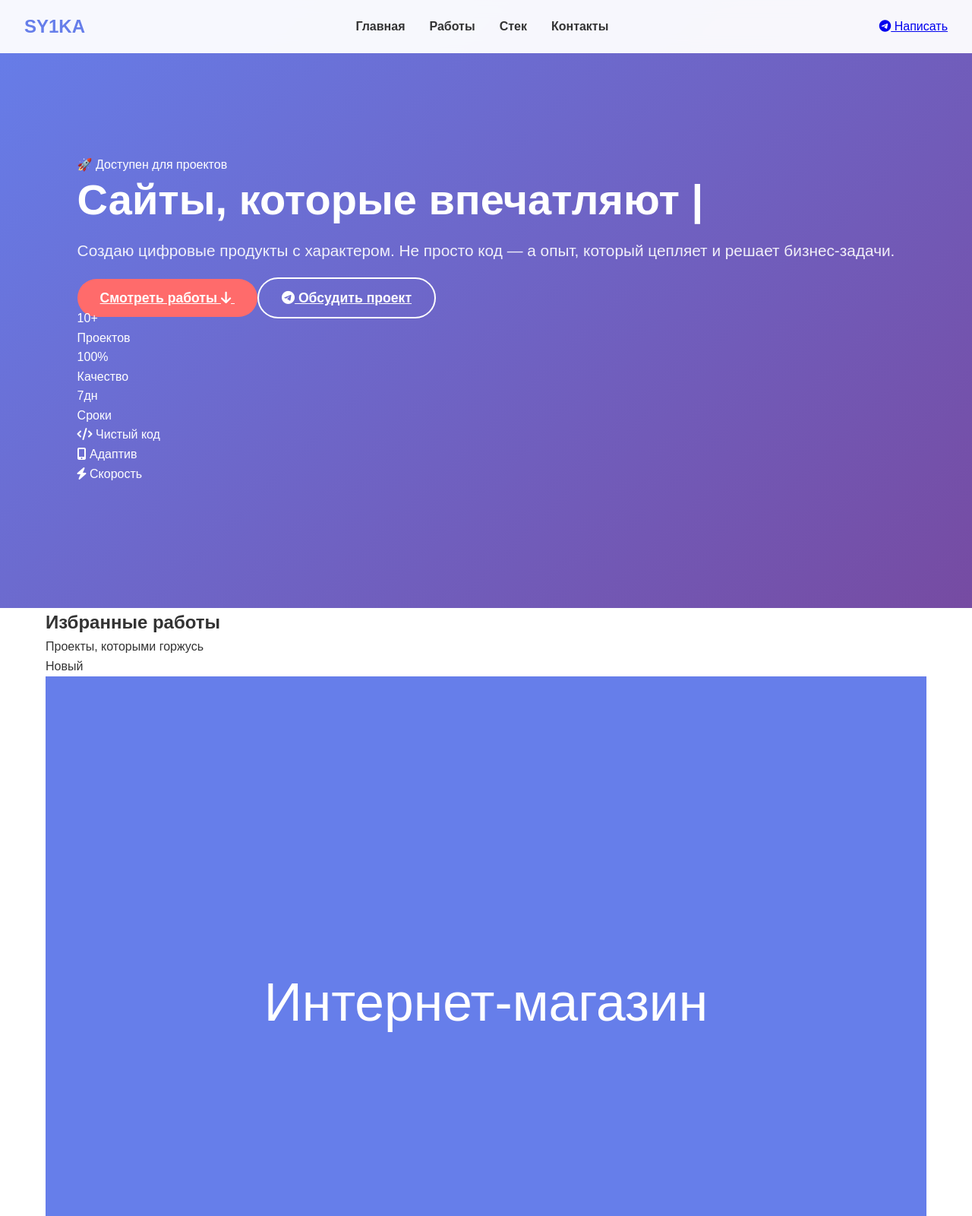
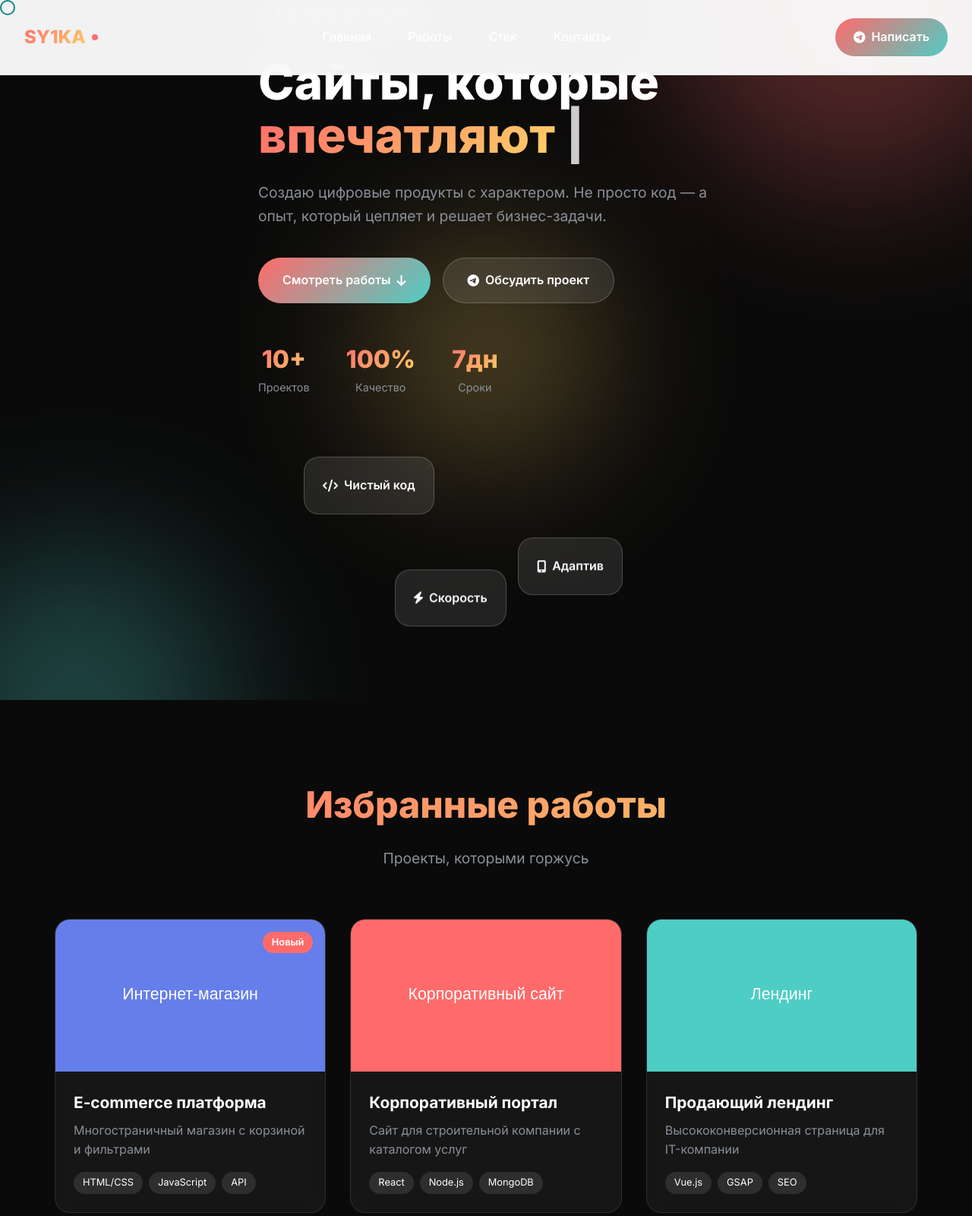
Before and after one commit to Asdgor/mega, a plain HTML site: page index.html in a window 1280 px wide. Shown: the top 1600 px of the page at 76% size. Drawn offline with Linux system fonts and the light colour scheme.

Commit message:
Update style.css

```diff
--- a/style.css
+++ b/style.css
@@ -1,21 +1,53 @@
 /* Базовые стили */
+:root {
+    --primary: #ff6b6b;
+    --secondary: #4ecdc4;
+    --accent: #ffd166;
+    --dark: #0a0a0a;
+    --darker: #050505;
+    --light: #ffffff;
+    --gray: #8a8f98;
+    --gray-dark: #2a2d35;
+
+    --gradient: linear-gradient(135deg, var(--primary), var(--secondary));
+    --gradient-text: linear-gradient(135deg, var(--primary), var(--accent));
+}
+
 * {
     margin: 0;
     padding: 0;
     box-sizing: border-box;
 }
 
+html {
+    scroll-behavior: smooth;
+}
+
 body {
-    font-family: 'Montserrat', sans-serif;
+    font-family: 'Inter', sans-serif;
+    background: var(--dark);
+    color: var(--light);
     line-height: 1.6;
-    color: #333;
     overflow-x: hidden;
 }
 
 .container {
     max-width: 1200px;
     margin: 0 auto;
-    padding: 0 20px;
+    padding: 0 2rem;
+}
+
+/* Кастомный курсор */
+.cursor {
+    position: fixed;
+    width: 20px;
+    height: 20px;
+    border: 2px solid var(--primary);
+    border-radius: 50%;
+    pointer-events: none;
+    z-index: 9999;
+    transition: transform 0.2s, opacity 0.2s;
+    mix-blend-mode: difference;
 }
 
 /* Хедер */
@@ -23,299 +55,593 @@ body {
     position: fixed;
     top: 0;
     width: 100%;
-    background: rgba(255, 255, 255, 0.95);
-    backdrop-filter: blur(10px);
+    background: rgba(10, 10, 10, 0.9);
+    backdrop-filter: blur(20px);
+    border-bottom: 1px solid rgba(255, 255, 255, 0.1);
     z-index: 1000;
     transition: all 0.3s ease;
 }
 
 .nav {
     display: flex;
+    align-items: center;
     justify-content: space-between;
-    align-items: center;
-    padding: 1rem 2rem;
+    padding: 1.5rem 2rem;
 }
 
 .logo {
+    display: flex;
+    align-items: center;
+    gap: 0.5rem;
     font-size: 1.5rem;
-    font-weight: 700;
-    color: #667eea;
+    font-weight: 800;
+}
+
+.logo-text {
+    background: var(--gradient-text);
+    -webkit-background-clip: text;
+    -webkit-text-fill-color: transparent;
+}
+
+.logo-dot {
+    width: 8px;
+    height: 8px;
+    background: var(--primary);
+    border-radius: 50%;
+    animation: pulse 2s infinite;
+}
+
+@keyframes pulse {
+    0%, 100% { opacity: 1; }
+    50% { opacity: 0.5; }
 }
 
 .nav-links {
     display: flex;
-    gap: 2rem;
+    gap: 3rem;
 }
 
-.nav-links a {
+.nav-link {
+    color: var(--light);
     text-decoration: none;
-    color: #333;
-    font-weight: 600;
+    font-weight: 500;
+    position: relative;
     transition: color 0.3s;
 }
 
-.nav-links a:hover {
-    color: #667eea;
+.nav-link::after {
+    content: '';
+    position: absolute;
+    bottom: -5px;
+    left: 0;
+    width: 0;
+    height: 2px;
+    background: var(--gradient);
+    transition: width 0.3s;
+}
+
+.nav-link:hover::after {
+    width: 100%;
+}
+
+.tg-btn {
+    background: var(--gradient);
+    color: var(--light);
+    padding: 0.75rem 1.5rem;
+    border-radius: 50px;
+    text-decoration: none;
+    font-weight: 600;
+    display: flex;
+    align-items: center;
+    gap: 0.5rem;
+    transition: transform 0.3s;
+}
+
+.tg-btn:hover {
+    transform: translateY(-2px);
 }
 
 .menu-btn {
     display: none;
-    font-size: 1.5rem;
+    flex-direction: column;
+    gap: 4px;
     cursor: pointer;
+}
+
+.menu-btn span {
+    width: 25px;
+    height: 3px;
+    background: var(--light);
+    transition: 0.3s;
 }
 
 /* Герой секция */
 .hero {
-    background: linear-gradient(135deg, #667eea 0%, #764ba2 100%);
-    color: white;
-    padding: 120px 0 80px;
     min-height: 100vh;
     display: flex;
     align-items: center;
+    position: relative;
+    overflow: hidden;
 }
 
-.hero-content h1 {
-    font-size: 3.5rem;
-    margin-bottom: 1rem;
-    line-height: 1.2;
+.hero-bg {
+    position: absolute;
+    top: 0;
+    left: 0;
+    width: 100%;
+    height: 100%;
+    z-index: -1;
 }
 
-.highlight {
-    color: #ffd700;
-    text-shadow: 0 2px 10px rgba(0,0,0,0.3);
+.bg-shape {
+    position: absolute;
+    border-radius: 50%;
+    filter: blur(100px);
+    opacity: 0.3;
 }
 
-.hero-content p {
-    font-size: 1.3rem;
-    margin-bottom: 2rem;
-    opacity: 0.9;
+.shape-1 {
+    width: 500px;
+    height: 500px;
+    background: var(--primary);
+    top: -250px;
+    right: -100px;
 }
 
-.hero-buttons {
+.shape-2 {
+    width: 400px;
+    height: 400px;
+    background: var(--secondary);
+    bottom: -200px;
+    left: -100px;
+}
+
+.shape-3 {
+    width: 300px;
+    height: 300px;
+    background: var(--accent);
+    top: 50%;
+    left: 50%;
+    transform: translate(-50%, -50%);
+}
+
+.hero-content {
+    flex: 1;
+    max-width: 600px;
+}
+
+.hero-badge {
+    background: rgba(255, 255, 255, 0.1);
+    backdrop-filter: blur(10px);
+    border: 1px solid rgba(255, 255, 255, 0.2);
+    padding: 0.5rem 1rem;
+    border-radius: 50px;
+    display: inline-block;
+    margin-bottom: 2rem;
+    font-size: 0.9rem;
+}
+
+.hero-title {
+    font-size: clamp(2.5rem, 5vw, 4.5rem);
+    font-weight: 800;
+    line-height: 1.1;
+    margin-bottom: 1.5rem;
+}
+
+.title-line {
+    display: block;
+}
+
+.typing-text {
+    background: var(--gradient-text);
+    -webkit-background-clip: text;
+    -webkit-text-fill-color: transparent;
+}
+
+.cursor-blinking {
+    animation: blink 1s infinite;
+}
+
+@keyframes blink {
+    0%, 100% { opacity: 1; }
+    50% { opacity: 0; }
+}
+
+.hero-description {
+    font-size: 1.2rem;
+    color: var(--gray);
+    margin-bottom: 2.5rem;
+    line-height: 1.6;
+}
+
+.hero-actions {
     display: flex;
     gap: 1rem;
-    margin-bottom: 2rem;
+    margin-bottom: 3rem;
+}
+
+.btn {
+    display: inline-flex;
+    align-items: center;
+    gap: 0.5rem;
+    padding: 1rem 2rem;
+    border-radius: 50px;
+    text-decoration: none;
+    font-weight: 600;
+    transition: all 0.3s;
+    border: none;
+    cursor: pointer;
 }
 
 .btn-primary {
-    background: #ff6b6b;
-    color: white;
-    padding: 15px 30px;
-    border: none;
-    border-radius: 50px;
-    font-size: 1.1rem;
-    font-weight: 600;
-    cursor: pointer;
-    transition: all 0.3s ease;
+    background: var(--gradient);
+    color: var(--light);
 }
 
 .btn-primary:hover {
-    transform: translateY(-3px);
-    box-shadow: 0 10px 25px rgba(255, 107, 107, 0.4);
+    transform: translateY(-2px);
+    box-shadow: 0 10px 30px rgba(255, 107, 107, 0.3);
 }
 
 .btn-secondary {
-    background: transparent;
-    color: white;
-    padding: 15px 30px;
-    border: 2px solid white;
-    border-radius: 50px;
-    font-size: 1.1rem;
-    font-weight: 600;
-    cursor: pointer;
-    transition: all 0.3s ease;
+    background: rgba(255, 255, 255, 0.1);
+    backdrop-filter: blur(10px);
+    border: 1px solid rgba(255, 255, 255, 0.2);
+    color: var(--light);
 }
 
 .btn-secondary:hover {
-    background: white;
-    color: #667eea;
+    background: rgba(255, 255, 255, 0.2);
 }
 
-/* Навыки */
-.skills {
-    padding: 100px 0;
-    background: #f8f9fa;
+.hero-stats {
+    display: flex;
+    gap: 3rem;
 }
 
-.skills h2 {
+.stat {
     text-align: center;
-    font-size: 2.5rem;
-    margin-bottom: 3rem;
 }
 
-.skills-grid {
+.stat-number {
+    font-size: 2rem;
+    font-weight: 800;
+    background: var(--gradient-text);
+    -webkit-background-clip: text;
+    -webkit-text-fill-color: transparent;
+}
+
+.stat-label {
+    font-size: 0.9rem;
+    color: var(--gray);
+}
+
+.hero-visual {
+    flex: 1;
+    position: relative;
+    height: 400px;
+}
+
+.floating-card {
+    position: absolute;
+    background: rgba(255, 255, 255, 0.1);
+    backdrop-filter: blur(10px);
+    border: 1px solid rgba(255, 255, 255, 0.2);
+    border-radius: 20px;
+    padding: 1.5rem;
+    animation: float 3s ease-in-out infinite;
+}
+
+.card-1 {
+    top: 20%;
+    left: 10%;
+    animation-delay: 0s;
+}
+
+.card-2 {
+    top: 50%;
+    right: 20%;
+    animation-delay: 1s;
+}
+
+.card-3 {
+    bottom: 20%;
+    left: 30%;
+    animation-delay: 2s;
+}
+
+@keyframes float {
+    0%, 100% { transform: translateY(0px); }
+    50% { transform: translateY(-20px); }
+}
+
+.card-content {
+    display: flex;
+    align-items: center;
+    gap: 0.5rem;
+    font-weight: 600;
+}
+
+/* Секции */
+.section-header {
+    text-align: center;
+    margin-bottom: 4rem;
+}
+
+.section-title {
+    font-size: 3rem;
+    font-weight: 800;
+    margin-bottom: 1rem;
+    background: var(--gradient-text);
+    -webkit-background-clip: text;
+    -webkit-text-fill-color: transparent;
+}
+
+.section-subtitle {
+    font-size: 1.2rem;
+    color: var(--gray);
+}
+
+/* Работы */
+.works {
+    padding: 100px 0;
+}
+
+.works-grid {
     display: grid;
-    grid-template-columns: repeat(auto-fit, minmax(300px, 1fr));
+    grid-template-columns: repeat(auto-fit, minmax(350px, 1fr));
     gap: 2rem;
 }
 
-.skill-card {
-    background: white;
-    padding: 2rem;
-    border-radius: 15px;
-    text-align: center;
-    box-shadow: 0 5px 15px rgba(0,0,0,0.1);
-    transition: transform 0.3s ease;
+.work-card {
+    background: rgba(255, 255, 255, 0.05);
+    backdrop-filter: blur(10px);
+    border: 1px solid rgba(255, 255, 255, 0.1);
+    border-radius: 20px;
+    overflow: hidden;
+    transition: all 0.3s;
 }
 
-.skill-card:hover {
+.work-card:hover {
     transform: translateY(-10px);
+    border-color: rgba(255, 255, 255, 0.3);
 }
 
-.skill-icon {
-    font-size: 3rem;
+.work-image {
+    position: relative;
+    height: 200px;
+    overflow: hidden;
+}
+
+.work-badge {
+    position: absolute;
+    top: 1rem;
+    right: 1rem;
+    background: var(--primary);
+    color: var(--light);
+    padding: 0.25rem 0.75rem;
+    border-radius: 50px;
+    font-size: 0.8rem;
+    font-weight: 600;
+}
+
+.work-image img {
+    width: 100%;
+    height: 100%;
+    object-fit: cover;
+}
+
+.work-content {
+    padding: 1.5rem;
+}
+
+.work-content h3 {
+    font-size: 1.3rem;
+    margin-bottom: 0.5rem;
+}
+
+.work-content p {
+    color: var(--gray);
     margin-bottom: 1rem;
 }
 
-/* Портфолио */
-.portfolio {
-    padding: 100px 0;
+.work-tech {
+    display: flex;
+    gap: 0.5rem;
+    flex-wrap: wrap;
 }
 
-.portfolio h2 {
-    text-align: center;
-    font-size: 2.5rem;
-    margin-bottom: 3rem;
+.work-tech span {
+    background: rgba(255, 255, 255, 0.1);
+    padding: 0.25rem 0.75rem;
+    border-radius: 50px;
+    font-size: 0.8rem;
 }
 
-.portfolio-grid {
+/* Стек */
+.stack {
+    padding: 100px 0;
+    background: var(--darker);
+}
+
+.stack-grid {
     display: grid;
     grid-template-columns: repeat(auto-fit, minmax(300px, 1fr));
-    gap: 2rem;
+    gap: 3rem;
 }
 
-.portfolio-item {
-    background: white;
-    padding: 2rem;
-    border-radius: 15px;
-    text-align: center;
-    box-shadow: 0 5px 15px rgba(0,0,0,0.1);
-    cursor: pointer;
-    transition: all 0.3s ease;
+.tech-category h3 {
+    font-size: 1.5rem;
+    margin-bottom: 1.5rem;
+    color: var(--light);
 }
 
-.portfolio-item:hover {
-    transform: translateY(-5px);
-    box-shadow: 0 15px 30px rgba(0,0,0,0.2);
+.tech-list {
+    display: flex;
+    flex-direction: column;
+    gap: 1rem;
 }
 
-.portfolio-image {
-    font-size: 4rem;
-    margin-bottom: 1rem;
+.tech-item {
+    background: rgba(255, 255, 255, 0.05);
+    padding: 1rem;
+    border-radius: 10px;
+    border-left: 3px solid var(--primary);
+    transition: all 0.3s;
+}
+
+.tech-item:hover {
+    background: rgba(255, 255, 255, 0.1);
+    transform: translateX(5px);
 }
 
 /* Контакты */
 .contact {
     padding: 100px 0;
-    background: #f8f9fa;
 }
 
-.contact h2 {
-    text-align: center;
+.contact-content {
+    display: grid;
+    grid-template-columns: 1fr 1fr;
+    gap: 4rem;
+    align-items: center;
+}
+
+.contact-info h2 {
     font-size: 2.5rem;
-    margin-bottom: 3rem;
+    margin-bottom: 1rem;
+}
+
+.contact-info p {
+    font-size: 1.2rem;
+    color: var(--gray);
+    margin-bottom: 2rem;
+}
+
+.contact-links {
+    display: flex;
+    flex-direction: column;
+    gap: 1rem;
+}
+
+.contact-link {
+    display: flex;
+    align-items: center;
+    gap: 1rem;
+    color: var(--light);
+    text-decoration: none;
+    font-size: 1.1rem;
+    transition: color 0.3s;
+}
+
+.contact-link:hover {
+    color: var(--primary);
 }
 
 .contact-form {
-    max-width: 600px;
-    margin: 0 auto;
+    background: rgba(255, 255, 255, 0.05);
+    backdrop-filter: blur(10px);
+    border: 1px solid rgba(255, 255, 255, 0.1);
+    border-radius: 20px;
+    padding: 2rem;
 }
 
-.contact-form input,
-.contact-form textarea {
+.form-group {
+    margin-bottom: 1.5rem;
+}
+
+.form-group input,
+.form-group textarea {
     width: 100%;
     padding: 1rem;
-    margin-bottom: 1rem;
-    border: 1px solid #ddd;
+    background: rgba(255, 255, 255, 0.1);
+    border: 1px solid rgba(255, 255, 255, 0.2);
     border-radius: 10px;
+    color: var(--light);
     font-size: 1rem;
 }
 
-.contact-form textarea {
+.form-group input::placeholder,
+.form-group textarea::placeholder {
+    color: var(--gray);
+}
+
+.form-group textarea {
     resize: vertical;
     min-height: 120px;
 }
 
 /* Футер */
 .footer {
-    background: #333;
-    color: white;
+    background: var(--darker);
+    padding: 3rem 0;
     text-align: center;
-    padding: 2rem 0;
 }
 
-/* Модальное окно */
-.modal {
-    display: none;
-    position: fixed;
-    z-index: 2000;
-    left: 0;
-    top: 0;
-    width: 100%;
-    height: 100%;
-    background: rgba(0,0,0,0.5);
-    backdrop-filter: blur(5px);
+.footer-content {
+    display: flex;
+    flex-direction: column;
+    align-items: center;
+    gap: 1rem;
 }
 
-.modal-content {
-    background: white;
-    margin: 10% auto;
-    padding: 2rem;
-    border-radius: 15px;
-    max-width: 500px;
-    position: relative;
-    animation: modalAppear 0.3s ease;
+.footer-logo {
+    display: flex;
+    align-items: center;
+    gap: 0.5rem;
+    font-size: 1.5rem;
+    font-weight: 800;
 }
 
-@keyframes modalAppear {
-    from { transform: scale(0.8); opacity: 0; }
-    to { transform: scale(1); opacity: 1; }
+.footer-links {
+    display: flex;
+    gap: 1rem;
 }
 
-.close {
-    position: absolute;
-    right: 1rem;
-    top: 1rem;
-    font-size: 2rem;
-    cursor: pointer;
+.footer-links a {
+    color: var(--gray);
+    font-size: 1.5rem;
+    transition: color 0.3s;
+}
+
+.footer-links a:hover {
+    color: var(--primary);
 }
 
 /* Адаптивность */
 @media (max-width: 768px) {
-    .nav-links {
+    .nav-links,
+    .nav-actions {
         display: none;
     }
 
     .menu-btn {
-        display: block;
+        display: flex;
     }
 
-    .hero-content h1 {
-        font-size: 2.5rem;
+    .hero-content {
+        text-align: center;
     }
 
-    .hero-buttons {
+    .hero-actions {
         flex-direction: column;
+        align-items: center;
     }
 
-    .skills-grid,
-    .portfolio-grid {
+    .hero-stats {
+        justify-content: center;
+    }
+
+    .hero-visual {
+        display: none;
+    }
+
+    .contact-content {
+        grid-template-columns: 1fr;
+        gap: 2rem;
+    }
+
+    .works-grid {
         grid-template-columns: 1fr;
     }
 }
-
-/* Анимации */
-@keyframes fadeInUp {
-    from {
-        opacity: 0;
-        transform: translateY(30px);
-    }
-    to {
-        opacity: 1;
-        transform: translateY(0);
-    }
-}
-
-.fade-in {
-    animation: fadeInUp 0.8s ease;
-}
```
